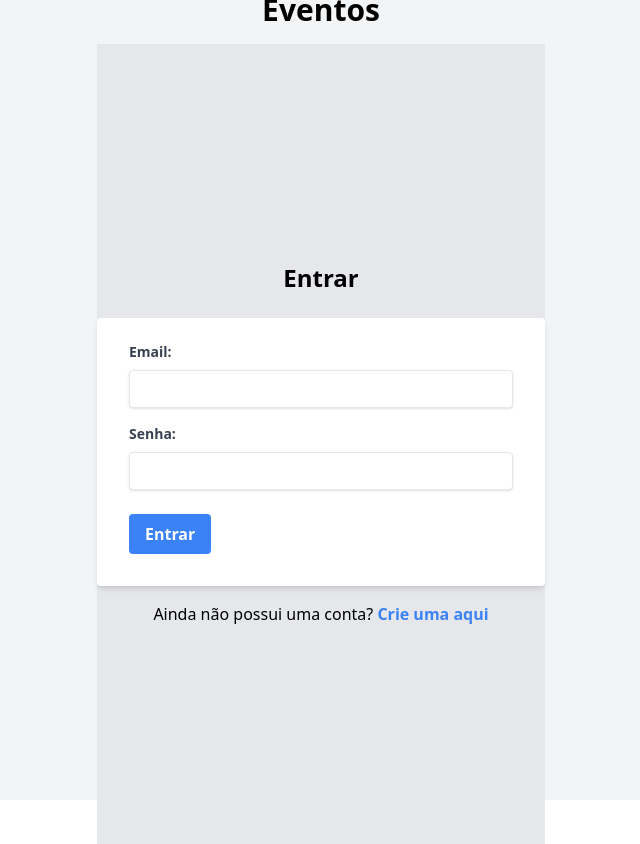
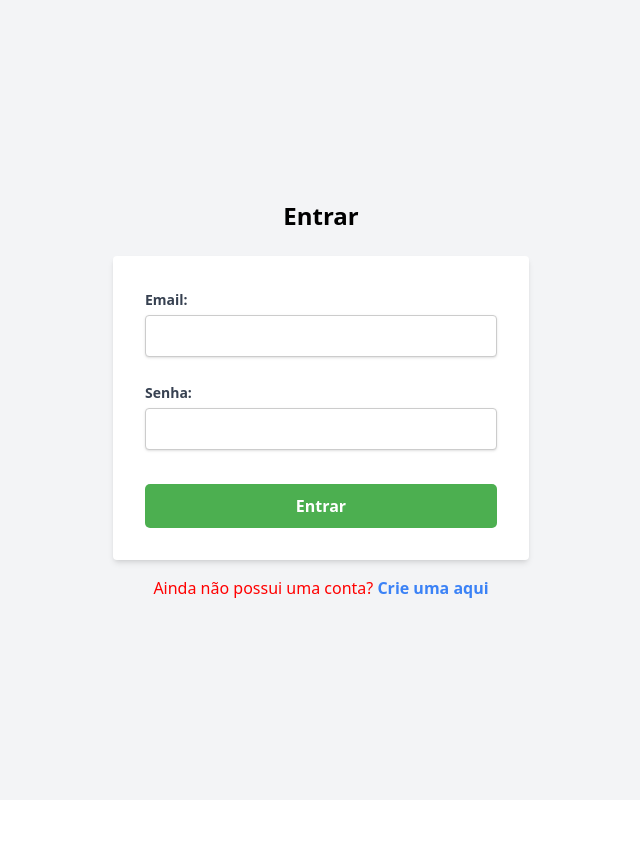
Before and after one commit to RafaelCirn3/CRUD-Eventos-Laravel-Vue, a Vue app in the folder front_end/: page /login in a window 1280 px wide. Shown: the whole page, without its empty margins (319-959 px from the left). After the commit the page ends 800 px from the top, so only its background shows below. Built offline with nearby package versions, Linux system fonts and the light colour scheme.

Commit message:
:arrow_up: corrigindo estilização

```diff
--- a/front_end/package.json
+++ b/front_end/package.json
@@ -10,6 +10,7 @@
   "dependencies": {
     "axios": "^1.7.7",
     "core-js": "^3.8.3",
+    "front_end": "file:",
     "vue": "^2.6.14",
     "vue-router": "^3.6.5"
   },
--- a/front_end/src/App.vue
+++ b/front_end/src/App.vue
@@ -1,7 +1,8 @@
 <template>
-  <div id="app" class="flex flex-col items-center justify-center h-screen bg-gray-100 relative">
-    <div class="max-w-md w-full">
-      <h1 class="text-3xl font-bold mb-4 text-center">Bem-vindo ao CRUD de Eventos</h1>
+  <!--mudando o nome do site-->
+
+  <div id="app" class="flex flex-col items-center justify-center min-h-screen bg-gray-100 relative overflow-hidden">
+    <div class="max-w-md w-full px-4">
       <router-view></router-view> <!-- Renderiza as rotas aqui -->
     </div>
 
@@ -20,26 +21,24 @@ import axios from 'axios';
 
 export default {
   name: 'App',
+  created() {
+    // Define o título da aba do navegador
+    document.title = "CRUD Eventos";
+  },
   computed: {
     shouldShowLogoutButton() {
-      // Verifica se a rota atual não é a página de registro
       return this.$route.name !== 'Register' && this.$route.name !== 'Login';
     }
   },
   methods: {
     async logout() {
       try {
-        // Envia a requisição de logout para a API com o token no cabeçalho
         await axios.post('http://localhost:8000/api/logout', {}, {
           headers: {
             Authorization: `Bearer ${localStorage.getItem('token')}`
           }
         });
-
-        // Limpa o token do localStorage
         localStorage.removeItem('token');
-
-        // Redireciona para a tela de login após o logout
         this.$router.push('/login');
       } catch (error) {
         console.error('Erro ao fazer logout:', error);
@@ -49,6 +48,12 @@ export default {
 }
 </script>
 
-<style>
-/* Remover qualquer estilo desnecessário, se houver */
+<style scoped>
+/* Ajuste do estilo de overflow para prevenir scroll */
+html, body, #app {
+  height: 100%;
+  margin: 0;
+  padding: 0;
+  overflow: hidden;
+}
 </style>
--- a/front_end/src/components/LoginComponent.vue
+++ b/front_end/src/components/LoginComponent.vue
@@ -1,5 +1,5 @@
 <template>
-    <div class="flex flex-col items-center justify-center min-h-screen bg-gray-200">
+    <div class="flex flex-col items-center justify-center min-h-screen ">
         <div class="max-w-md w-full">
             <h2 class="text-2xl font-semibold mb-6 text-center">Entrar</h2>
             <form @submit.prevent="login" class="bg-white shadow-md rounded px-8 pt-6 pb-8 mb-4">
@@ -81,5 +81,48 @@ export default {
 
 
 <style scoped>
-/* Estilos específicos para o componente de login */
+.register-form {
+    max-width: 400px;
+    margin: 0 auto;
+    padding: 20px;
+    border: 1px solid #ccc;
+    border-radius: 5px;
+    background-color: #f9f9f9;
+}
+
+h1 {
+    text-align: center;
+}
+
+label {
+    display: block;
+    margin: 10px 0 5px;
+}
+
+input {
+    width: 100%;
+    padding: 10px;
+    margin-bottom: 10px;
+    border: 1px solid #ccc;
+    border-radius: 4px;
+}
+
+button {
+    width: 100%;
+    padding: 10px;
+    background-color: #4CAF50;
+    color: white;
+    border: none;
+    border-radius: 5px;
+    cursor: pointer;
+}
+
+button:hover {
+    background-color: #45a049;
+}
+
+p {
+    color: red;
+    text-align: center;
+}
 </style>
--- a/front_end/src/components/RegisterComponent.vue
+++ b/front_end/src/components/RegisterComponent.vue
@@ -1,6 +1,6 @@
 <template>
     <div class="register">
-        <h1 style="margin-bottom: 10px;">Cadastre Aqui</h1>
+        <h1 class="text-2xl font-semibold mb-6 text-center" style="margin-bottom: 10px;">Cadastre Aqui</h1>
         <form v-if="!isAuthenticated" @submit.prevent="registerUser">
             <input type="text" v-model="name" placeholder="Nome" required />
             <input type="email" v-model="email" placeholder="Email" required />
@@ -19,8 +19,9 @@
 
         <!-- Texto para redirecionar para a tela de login -->
         <div class="text-center mt-4">
-            <span class="text-blue-500 cursor-pointer hover:underline" @click="redirectToLogin">
-                Já possui uma conta? Ir para Login
+            <p class="mt-4 text-center"> Já possui uma conta? </p>
+            <span class="text-blue-500 cursor-pointer hover:underline font-bold" @click="redirectToLogin">
+                Ir para Login
             </span>
         </div>
     </div>
@@ -28,6 +29,7 @@
 
 <script>
 import axios from 'axios';
+
 
 export default {
     data() {
@@ -117,6 +119,6 @@ button:hover {
 
 p {
     color: red;
-    text-align: center;
+
 }
 </style>
```
Also changed, not shown: 1 other file (tests, documents, lock files or other folders).
